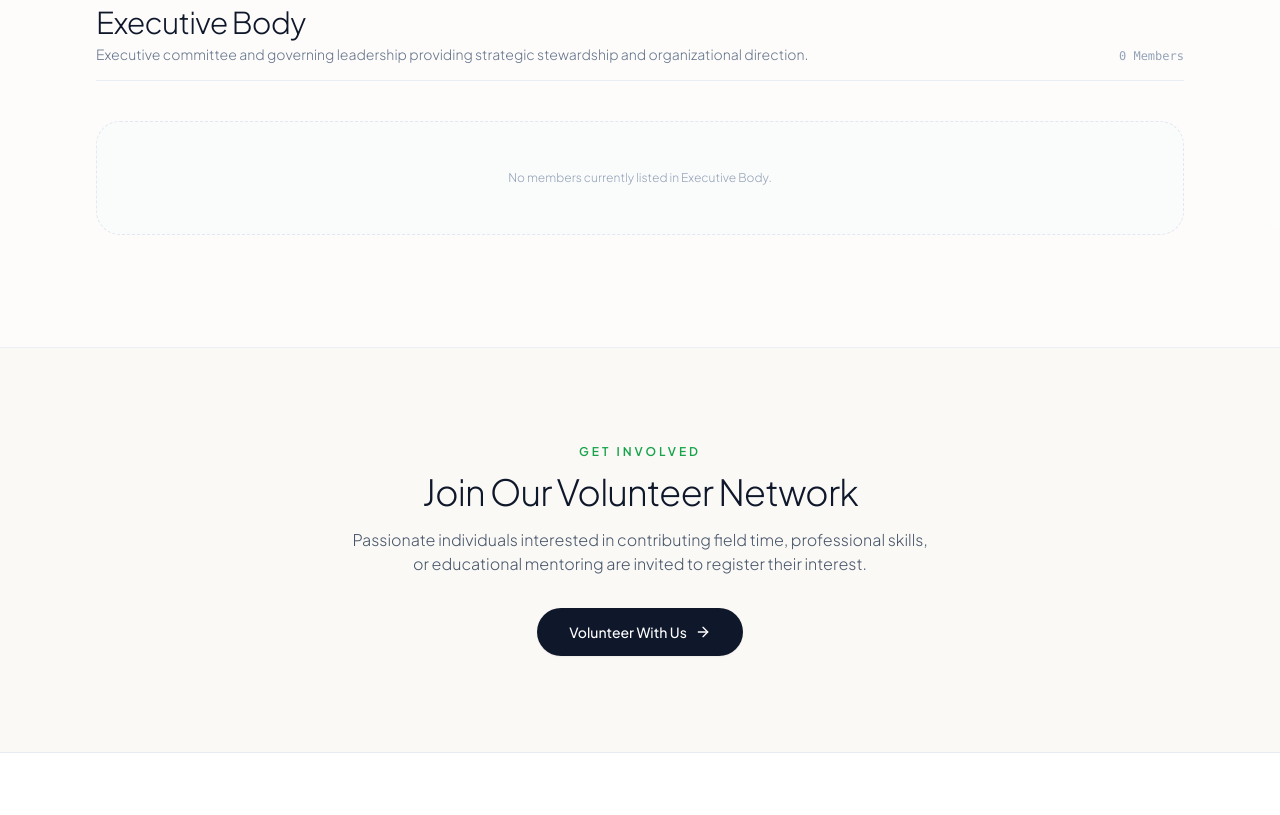
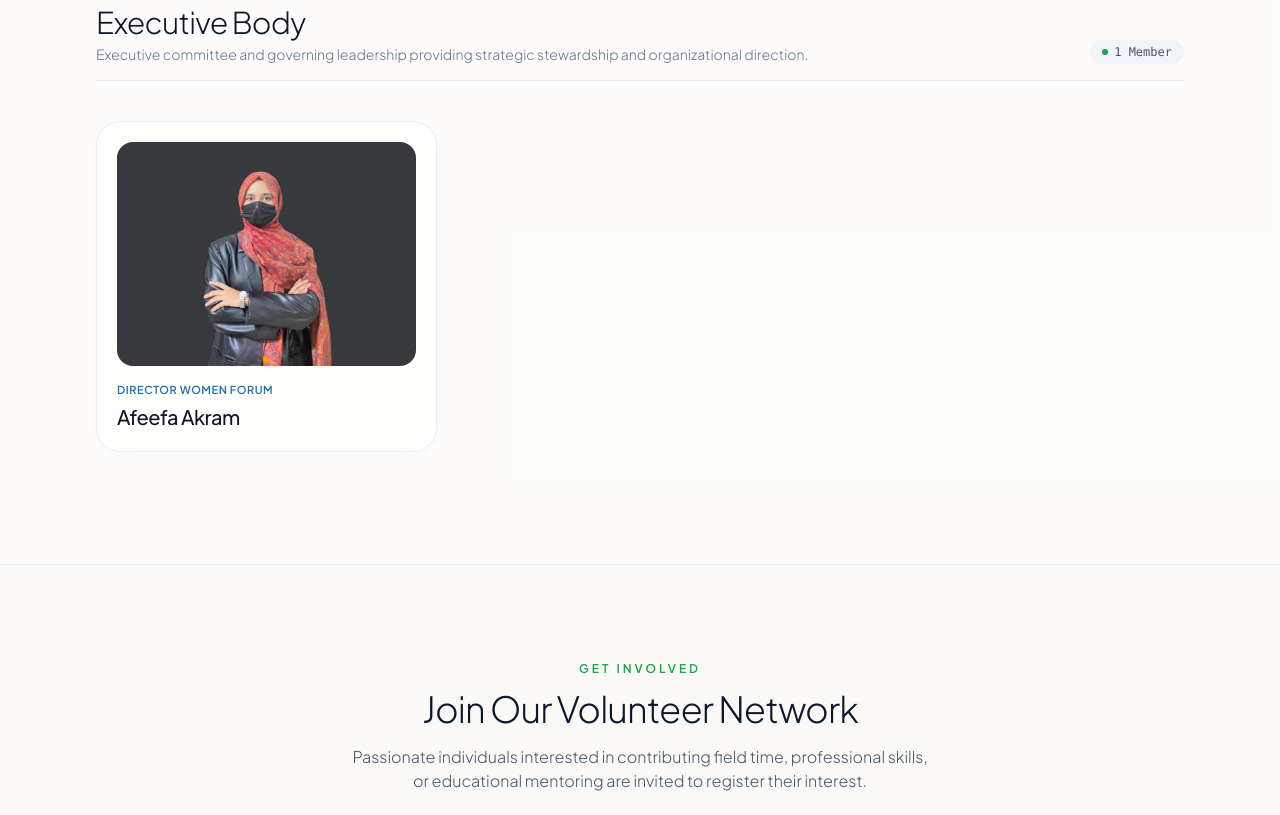
Before and after one commit to hafeezahmadyt/Hope-Together-WEB, a React (Vite) app: page /team in a window 1280 px wide. Shown: the part 2060-2875 px from the top of the page. Built offline with nearby package versions, Linux system fonts and the light colour scheme; a web font is replaced by a local one.

Commit message:
CMS: Update official team roster (8 members, 0 photos uploaded)

```diff
--- a/src/data/mock/mockTeam.ts
+++ b/src/data/mock/mockTeam.ts
@@ -98,5 +98,19 @@ export const initialMockTeamMembers: AdminTeamMember[] = [
     "displayOrder": 7,
     "isActive": true,
     "id": "team-1793654414954"
+  },
+  {
+    "name": "Afeefa Akram",
+    "position": "Director Women Forum",
+    "bio": "Afeefa Akram is a passionate law student committed to women's education, climate action, and social welfare. She has contributed to UNICEF-supported initiatives addressing child marriage and promoting girls' education. With experience in public speaking, advocacy, and project management, she actively engages youth in community initiatives and works to promote justice, equality, and positive social change.",
+    "category": "Executive Body",
+    "photoUrl": "/assets/team/afeefa-akram.jpg",
+    "email": "",
+    "linkedinUrl": "",
+    "facebookUrl": "",
+    "instagramUrl": "",
+    "displayOrder": 8,
+    "isActive": true,
+    "id": "team-1793654677721"
   }
 ];
```
